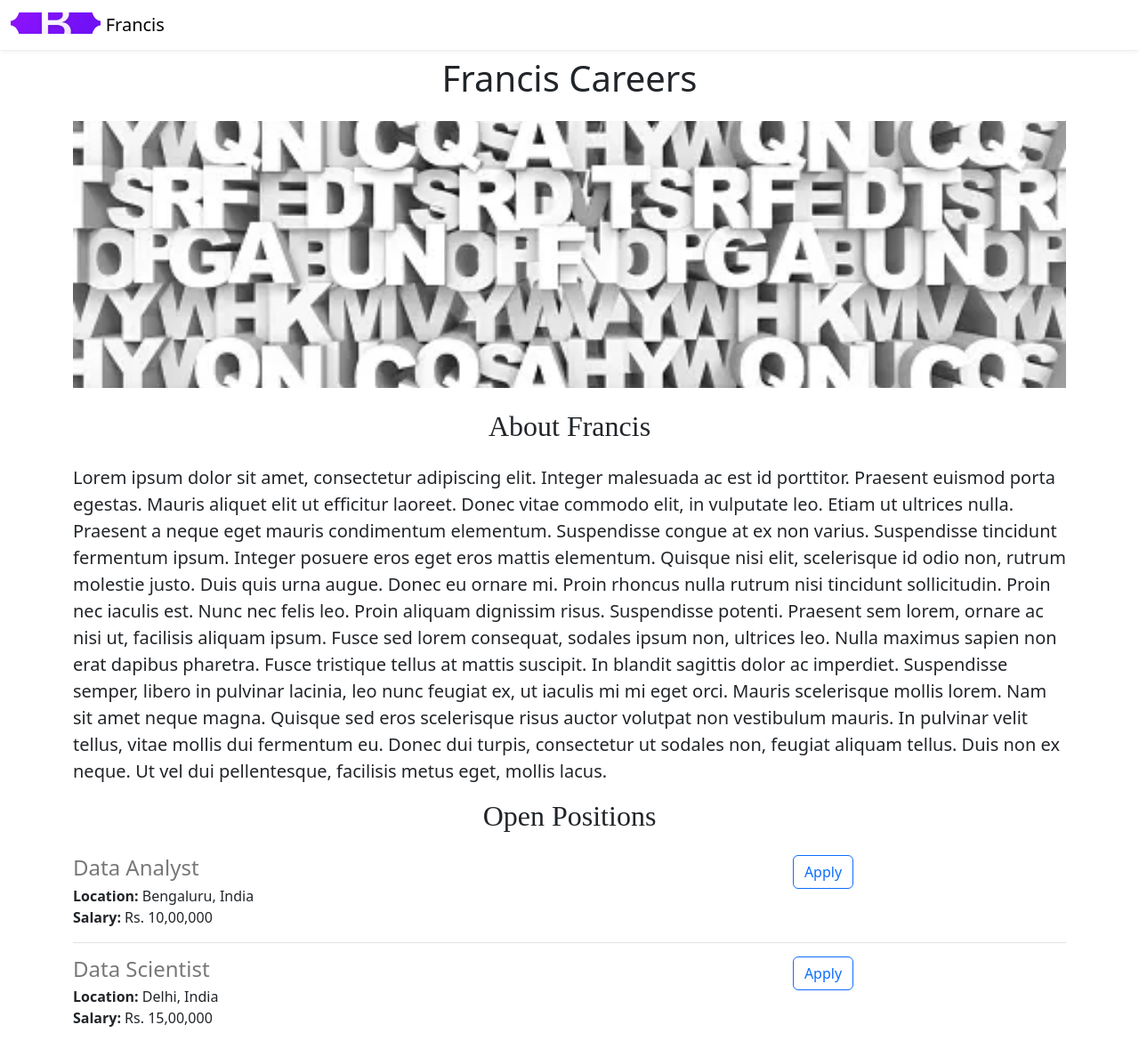
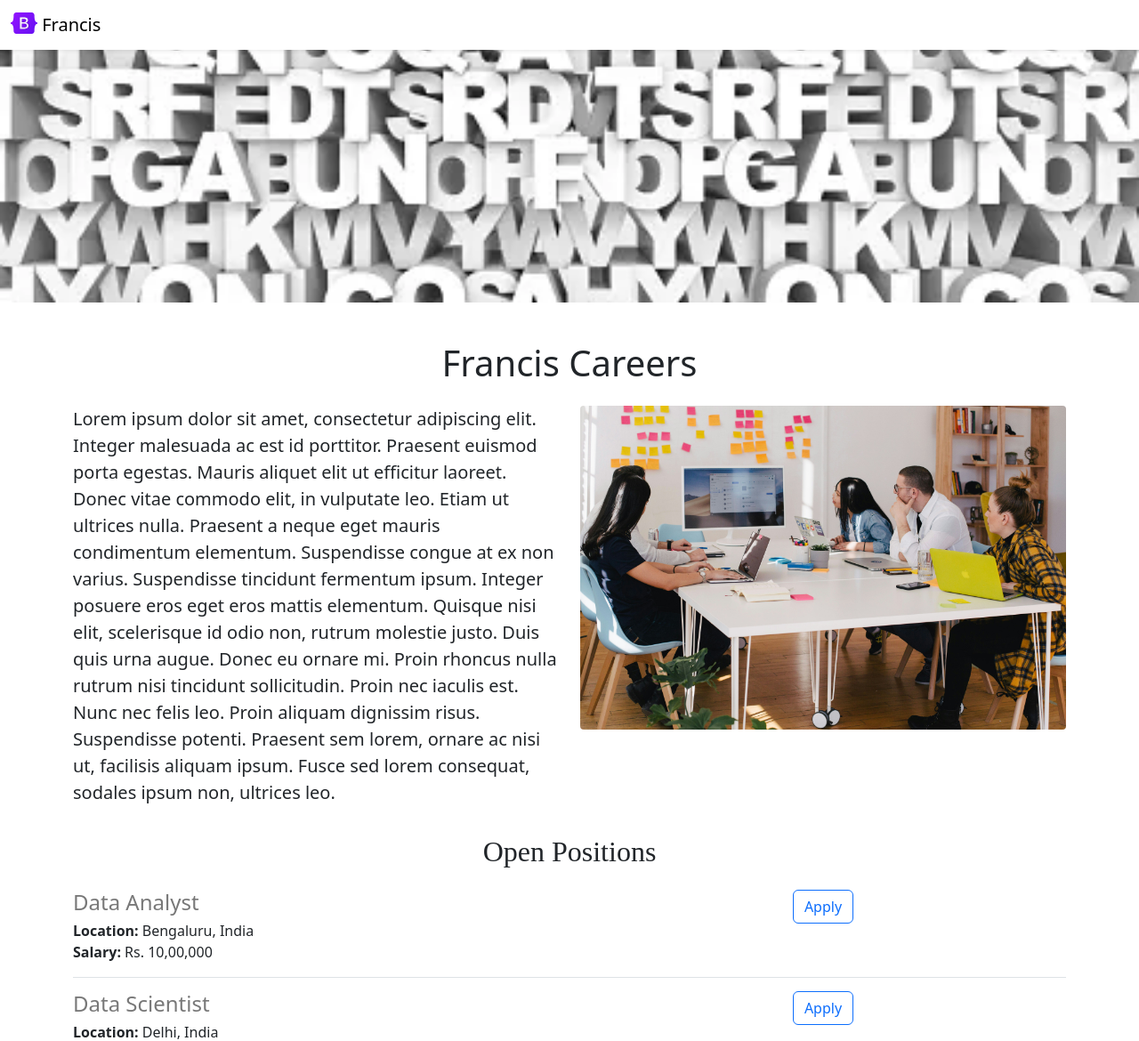
Before and after one commit to FLambon/francis-careers-website, a Flask app: page / in a window 1280 px wide. Shown: the top 1170 px of the page at 89% size. Run offline with Flask 3, Linux system fonts and the light colour scheme.

Commit message:
dynamic data added

```diff
--- a/app.py
+++ b/app.py
@@ -1,4 +1,4 @@
-from flask import Flask, render_template
+from flask import Flask, render_template, jsonify
 
 app = Flask(__name__)
 
@@ -26,8 +26,13 @@
 
 @app.route("/")
 def hello_world():
-  return render_template('home.html', jobs=JOBS, company_name='Francis')
+    return render_template('home.html', jobs=JOBS, company_name='Francis')
+
+
+@app.route("/api/jobs")
+def list_jobs():
+    return jsonify(JOBS)
 
 
 if __name__ == "__main__":
-  app.run(host='0.0.0.0', debug=True)
+    app.run(host='0.0.0.0', debug=True)
--- a/templates/home.html
+++ b/templates/home.html
@@ -8,9 +8,10 @@
       text-align: center;
 
     }
-    img{
+    #banner{
       width: 100%;
       object-fit:cover;
+      margin-bottom: 20px;
     }
     h2{
       font-family: normal;
@@ -33,6 +34,7 @@
     .button{
       text-align:center;
     }
+
   </style>
   <meta charset="UTF-8">
   <meta http-equiv="X-UA-Compatible" content="IE=edge">
@@ -42,16 +44,22 @@
 </head>
 <body>
   {% include 'nav.html' %}
-
+  <img id= "banner" src="/static/text2.webp" alt="tree" height='300px'>
   <div class="container">
       <h1 class="text-center mt-4 mb-4" >{{company_name}} Careers</h1>
-      <img src="/static/text2.webp" alt="tree" height='300px'>
-      <h2 class="text-center mt-4 mb-4">About Francis</h2>
+    <div class='row' style="margin-bottom:16px; "'>
+    <div class='col-md-6''>
       <p class="lead">Lorem ipsum dolor sit amet, consectetur adipiscing elit. Integer malesuada ac est id porttitor. Praesent euismod porta egestas. Mauris aliquet elit ut efficitur laoreet. Donec vitae commodo elit, in vulputate leo. Etiam ut ultrices nulla. Praesent a neque eget mauris condimentum elementum. Suspendisse congue at ex non varius. Suspendisse tincidunt fermentum ipsum.
 
       Integer posuere eros eget eros mattis elementum. Quisque nisi elit, scelerisque id odio non, rutrum molestie justo. Duis quis urna augue. Donec eu ornare mi. Proin rhoncus nulla rutrum nisi tincidunt sollicitudin. Proin nec iaculis est. Nunc nec felis leo. Proin aliquam dignissim risus. Suspendisse potenti. Praesent sem lorem, ornare ac nisi ut, facilisis aliquam ipsum. Fusce sed lorem consequat, sodales ipsum non, ultrices leo.
+    </p>
+      </div>
 
-      Nulla maximus sapien non erat dapibus pharetra. Fusce tristique tellus at mattis suscipit. In blandit sagittis dolor ac imperdiet. Suspendisse semper, libero in pulvinar lacinia, leo nunc feugiat ex, ut iaculis mi mi eget orci. Mauris scelerisque mollis lorem. Nam sit amet neque magna. Quisque sed eros scelerisque risus auctor volutpat non vestibulum mauris. In pulvinar velit tellus, vitae mollis dui fermentum eu. Donec dui turpis, consectetur ut sodales non, feugiat aliquam tellus. Duis non ex neque. Ut vel dui pellentesque, facilisis metus eget, mollis lacus.</p>
+    <div class='col-md-6'>
+      <img src="/static/work.jpg" alt="work" style=" height: auto; width:100%; object-fit:cover; border-radius:4px;">
+    </div>
+
+  </div>
 
       <h2 class="text-center mt-2 mb-4">Open Positions</h2>
 
```
Also changed, not shown: static/work.jpg (added), 1 other file.
